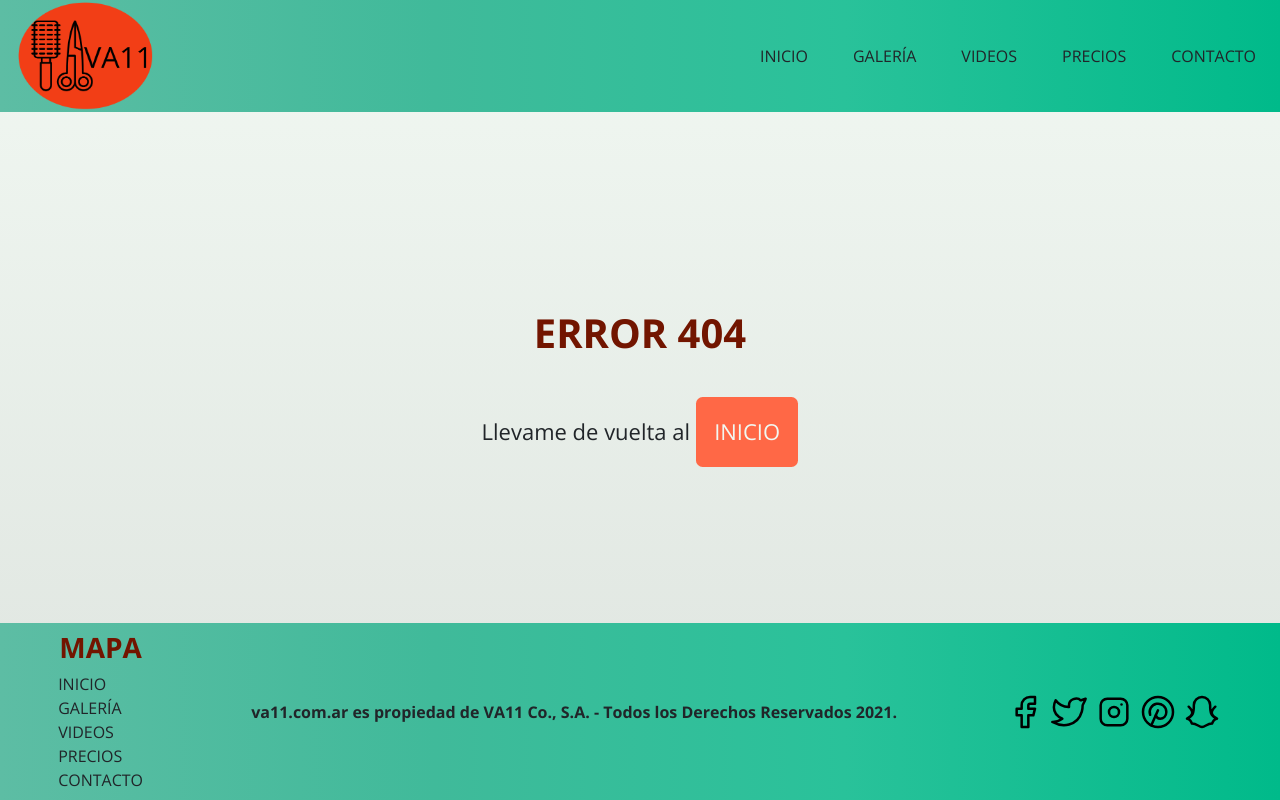
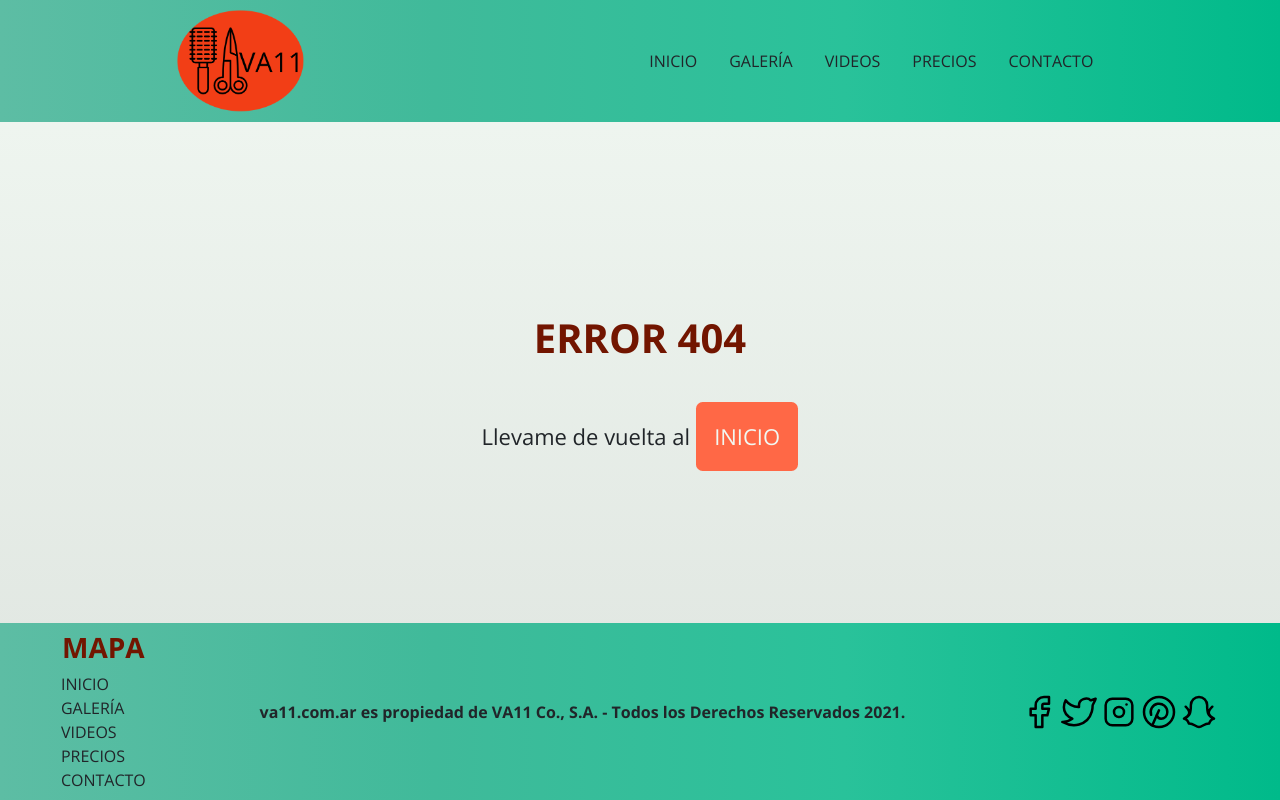
Before and after one commit to Ubelhart/va11Ubelhart, a website: page 404.html in a window 1280 px wide. Drawn offline with nearby package versions, Linux system fonts and the light colour scheme.

Commit message:
OCTAVO COMMIT: HEADER CON MENU HAMBURGUESA Y ALGUNAS CLASES A INGLES

```diff
--- a/404.html
+++ b/404.html
@@ -16,61 +16,57 @@
 <body>
 
   <header>
-    <a class="logo" href="./index.html"><img class="logo__imagen" src="./media/img/logo.png" alt="logo"></a>
-    <nav class="navegador">
-      <ul class="navegador__lista">
-        <li class="navegador__item"><a class="navegador__link" href="./index.html">INICIO</a>
-        </li>
-        <li class="navegador__item"><a class="navegador__link" href="./assets/pages/galeria.html">GALERÍA</a></li>
-        <li class="navegador__item"><a class="navegador__link" href="./assets/pages/videos.html">VIDEOS</a></li>
-        <li class="navegador__item"><a class="navegador__link" href="./assets/pages/precios.html">PRECIOS</a></li>
-        <li class="navegador__item"><a class="navegador__link" href="./assets/pages/contacto.html">CONTACTO</a></li>
-      </ul>
+    <nav class="navbar navbar-expand-md navbar-light navibar">
+      <a class="navbar-brand logo" href="./index.html"><img class="logo__img" src="./media/img/logo.png" alt="logo"></a>
+      <button class="navbar-toggler" type="button" data-bs-toggle="collapse" data-bs-target="#navbarSupportedContent" aria-controls="navbarSupportedContent" aria-expanded="false" aria-label="Toggle navigation">
+        <span class="navbar-toggler-icon"></span>
+      </button>
+      <div class="collapse navbar-collapse navibar__collapse" id="navbarSupportedContent">
+        <ul>
+          <li><a href="./index.html">INICIO</a></li>
+          <li><a href="./pages/galeria.html">GALERÍA</a></li>
+          <li><a href="./pages/videos.html">VIDEOS</a></li>
+          <li><a href="./pages/precios.html">PRECIOS</a></li>
+          <li><a href="./pages/contacto.html">CONTACTO</a></li>
+        </ul>
+    </div>
     </nav>
   </header>
 
 
   <main>
     <h1>ERROR 404</h1>
-    <p>Llevame de vuelta al <button class="boton" href="./index.html">INICIO</button></p>
+    <p>Llevame de vuelta al <button class="button" href="./index.html">INICIO</button></p>
   </main>
 
 
-  <footer class="footer">
-    <div class="mapa">
-      <h3 class="mapa__titulo">MAPA</h3>
+  <footer>
+    <div class="map">
+      <h3>MAPA</h3>
       <ul>
-        <li><a class="mapa__link" href="./index.html">INICIO</a>
-        </li>
-        <li><a class="mapa__link" href="./assets/pages/galeria.html">GALERÍA</a></li>
-        <li><a class="mapa__link" href="./assets/pages/videos.html">VIDEOS</a></li>
-        <li><a class="mapa__link" href="./assets/pages/precios.html">PRECIOS</a></li>
-        <li><a class="mapa__link" href="./assets/pages/contacto.html">CONTACTO</a></li>
+        <li><a href="./index.html">INICIO</a></li>
+        <li><a href="./assets/pages/galeria.html">GALERÍA</a></li>
+        <li><a href="./assets/pages/videos.html">VIDEOS</a></li>
+        <li><a href="./assets/pages/precios.html">PRECIOS</a></li>
+        <li><a href="./assets/pages/contacto.html">CONTACTO</a></li>
       </ul>
     </div>
-    <p class="footer__parrafo">va11.com.ar es propiedad de VA11 Co., S.A. - Todos los Derechos Reservados 2021.</p>
-    <div class="footer__links">
+    <p>va11.com.ar es propiedad de VA11 Co., S.A. - Todos los Derechos Reservados 2021.</p>
+    <div class="links">
       <a href="https://www.facebook.com/">
-        <svg xmlns="http://www.w3.org/2000/svg" class="icon icon-tabler icon-tabler-brand-facebook" width="40"
-          height="40" viewBox="0 0 24 24" stroke-width="1.5" stroke="#000000" fill="none" stroke-linecap="round"
-          stroke-linejoin="round">
+        <svg xmlns="http://www.w3.org/2000/svg" class="icon icon-tabler icon-tabler-brand-facebook" width="40" height="40" viewBox="0 0 24 24" stroke-width="1.5" stroke="#000000" fill="none" stroke-linecap="round" stroke-linejoin="round">
           <path stroke="none" d="M0 0h24v24H0z" fill="none" />
           <path d="M7 10v4h3v7h4v-7h3l1 -4h-4v-2a1 1 0 0 1 1 -1h3v-4h-3a5 5 0 0 0 -5 5v2h-3" />
         </svg>
       </a>
       <a href="https://twitter.com/">
-        <svg xmlns="http://www.w3.org/2000/svg" class="icon icon-tabler icon-tabler-brand-twitter" width="40"
-          height="40" viewBox="0 0 24 24" stroke-width="1.5" stroke="#000000" fill="none" stroke-linecap="round"
-          stroke-linejoin="round">
+        <svg xmlns="http://www.w3.org/2000/svg" class="icon icon-tabler icon-tabler-brand-twitter" width="40" height="40" viewBox="0 0 24 24" stroke-width="1.5" stroke="#000000" fill="none" stroke-linecap="round" stroke-linejoin="round">
           <path stroke="none" d="M0 0h24v24H0z" fill="none" />
-          <path
-            d="M22 4.01c-1 .49 -1.98 .689 -3 .99c-1.121 -1.265 -2.783 -1.335 -4.38 -.737s-2.643 2.06 -2.62 3.737v1c-3.245 .083 -6.135 -1.395 -8 -4c0 0 -4.182 7.433 4 11c-1.872 1.247 -3.739 2.088 -6 2c3.308 1.803 6.913 2.423 10.034 1.517c3.58 -1.04 6.522 -3.723 7.651 -7.742a13.84 13.84 0 0 0 .497 -3.753c-.002 -.249 1.51 -2.772 1.818 -4.013z" />
+          <path d="M22 4.01c-1 .49 -1.98 .689 -3 .99c-1.121 -1.265 -2.783 -1.335 -4.38 -.737s-2.643 2.06 -2.62 3.737v1c-3.245 .083 -6.135 -1.395 -8 -4c0 0 -4.182 7.433 4 11c-1.872 1.247 -3.739 2.088 -6 2c3.308 1.803 6.913 2.423 10.034 1.517c3.58 -1.04 6.522 -3.723 7.651 -7.742a13.84 13.84 0 0 0 .497 -3.753c-.002 -.249 1.51 -2.772 1.818 -4.013z" />
         </svg>
       </a>
       <a href="https://www.instagram.com/">
-        <svg xmlns="http://www.w3.org/2000/svg" class="icon icon-tabler icon-tabler-brand-instagram" width="40"
-          height="40" viewBox="0 0 24 24" stroke-width="1.5" stroke="#000000" fill="none" stroke-linecap="round"
-          stroke-linejoin="round">
+        <svg xmlns="http://www.w3.org/2000/svg" class="icon icon-tabler icon-tabler-brand-instagram" width="40" height="40" viewBox="0 0 24 24" stroke-width="1.5" stroke="#000000" fill="none" stroke-linecap="round" stroke-linejoin="round">
           <path stroke="none" d="M0 0h24v24H0z" fill="none" />
           <rect x="4" y="4" width="16" height="16" rx="4" />
           <circle cx="12" cy="12" r="3" />
@@ -78,9 +74,7 @@
         </svg>
       </a>
       <a href="https://ar.pinterest.com/">
-        <svg xmlns="http://www.w3.org/2000/svg" class="icon icon-tabler icon-tabler-brand-pinterest" width="40"
-          height="40" viewBox="0 0 24 24" stroke-width="1.5" stroke="#000000" fill="none" stroke-linecap="round"
-          stroke-linejoin="round">
+        <svg xmlns="http://www.w3.org/2000/svg" class="icon icon-tabler icon-tabler-brand-pinterest" width="40" height="40" viewBox="0 0 24 24" stroke-width="1.5" stroke="#000000" fill="none" stroke-linecap="round" stroke-linejoin="round">
           <path stroke="none" d="M0 0h24v24H0z" fill="none" />
           <line x1="8" y1="20" x2="12" y2="11" />
           <path d="M10.7 14c.437 1.263 1.43 2 2.55 2c2.071 0 3.75 -1.554 3.75 -4a5 5 0 1 0 -9.7 1.7" />
@@ -88,12 +82,9 @@
         </svg>
       </a>
       <a href="https://www.snapchat.com/">
-        <svg xmlns="http://www.w3.org/2000/svg" class="icon icon-tabler icon-tabler-brand-snapchat" width="40"
-          height="40" viewBox="0 0 24 24" stroke-width="1.5" stroke="#000000" fill="none" stroke-linecap="round"
-          stroke-linejoin="round">
+        <svg xmlns="http://www.w3.org/2000/svg" class="icon icon-tabler icon-tabler-brand-snapchat" width="40" height="40" viewBox="0 0 24 24" stroke-width="1.5" stroke="#000000" fill="none" stroke-linecap="round" stroke-linejoin="round">
           <path stroke="none" d="M0 0h24v24H0z" fill="none" />
-          <path
-            d="M16.882 7.842a4.882 4.882 0 0 0 -9.764 0c0 4.273 -.213 6.409 -4.118 8.118c2 .882 2 .882 3 3c3 0 4 2 6 2s3 -2 6 -2c1 -2.118 1 -2.118 3 -3c-3.906 -1.709 -4.118 -3.845 -4.118 -8.118zm-13.882 8.119c4 -2.118 4 -4.118 1 -7.118m17 7.118c-4 -2.118 -4 -4.118 -1 -7.118" />
+          <path d="M16.882 7.842a4.882 4.882 0 0 0 -9.764 0c0 4.273 -.213 6.409 -4.118 8.118c2 .882 2 .882 3 3c3 0 4 2 6 2s3 -2 6 -2c1 -2.118 1 -2.118 3 -3c-3.906 -1.709 -4.118 -3.845 -4.118 -8.118zm-13.882 8.119c4 -2.118 4 -4.118 1 -7.118m17 7.118c-4 -2.118 -4 -4.118 -1 -7.118" />
         </svg>
       </a>
     </div>
@@ -101,7 +92,6 @@
 
 </body>
 
-<script src="https://cdn.jsdelivr.net/npm/bootstrap@5.0.2/dist/js/bootstrap.bundle.min.js"
-  integrity="sha384-MrcW6ZMFYlzcLA8Nl+NtUVF0sA7MsXsP1UyJoMp4YLEuNSfAP+JcXn/tWtIaxVXM" crossorigin="anonymous"></script>
+<script src="https://cdn.jsdelivr.net/npm/bootstrap@5.0.2/dist/js/bootstrap.bundle.min.js" integrity="sha384-MrcW6ZMFYlzcLA8Nl+NtUVF0sA7MsXsP1UyJoMp4YLEuNSfAP+JcXn/tWtIaxVXM" crossorigin="anonymous"></script>
 
 </html>
--- a/assets/scss/components/_buttons.scss
+++ b/assets/scss/components/_buttons.scss
@@ -1,4 +1,4 @@
-.boton {
+.button {
     padding: $espacio / 1.2;
     border: none;
     border-radius: 0.3em;
--- a/assets/scss/components/_footer.scss
+++ b/assets/scss/components/_footer.scss
@@ -6,7 +6,7 @@ footer {
   align-items: center;
   gap: $espacio / 2;
   padding: $espacio / 2;
-  .mapa {
+  .map {
     h3 {
       margin: 0;
       margin-bottom: $espacio / 4;
--- a/assets/scss/components/_form.scss
+++ b/assets/scss/components/_form.scss
@@ -1,13 +1,13 @@
 form {
   width: 85vw;
   margin: 0 auto;
-  .cuadro{
-    @extend .cuadro__campo;
+  .frame{
+    @extend .frame__field;
     padding: $espacio * 1.5;
     gap: $espacio;
     border: 3px double $colorPrimario;
     border-radius: 0.3em;
-    &__campo {
+    &__field {
       display: flex;
       flex-direction: column;
     }
@@ -15,26 +15,26 @@ form {
       padding: $espacio / 15.8 0;
       border-radius: 0.3em;
     }
-    &__campo--botones {
+    &__field--buttons {
       gap: $espacio;
     }
   }
   @media only screen and (min-width: 768px) {
     width: 70vw;
-    .cuadro__campo--botones {
+    .frame__field--buttons {
       flex-direction: row;
-    }
-    .boton {
-      width: 50%;
+      .button {
+        width: 50%;
+      }
     }
   }
   @media only screen and (min-width: 992px) {
     width: 55vw;
-    .cuadro__campo--botones {
+    .frame__field--buttons {
       justify-content: flex-end;
-    }
-    .boton {
-      width: 25%;
+      .button {
+        width: 25%;
+      }
     }
   }
 }
--- a/assets/scss/components/_header.scss
+++ b/assets/scss/components/_header.scss
@@ -2,19 +2,18 @@ header {
   background: linear-gradient(90deg, rgba(93,189,164,1) 0%, rgba(64,186,154,1) 34%, rgba(41,194,154,1) 66%, rgba(0,186,138,1) 100%);
   position: sticky;
   top: 0;
-  height: 19.5em;
-  display: flex;
-  flex-direction: column;
-  align-items: center;
   z-index: 2;
+  .navibar {
     .logo {
-    height: 7em;
-    &__imagen {
+      height: 8.95em;
+      margin-left: 1em;
+      &__img {
         height: 100%;
       }
     }
-  nav {
-    width: 100%;
+    button {
+      margin-right: 1em;
+    }
     ul {
       text-align: center;
       a {
@@ -23,7 +22,7 @@ header {
         padding: $espacio / 2;
         transition: all 250ms;
       }
-      .activo,
+      .acti,
       a:hover {
         background-color: $colorPrimario;
         color: $colorSecundarioClaro;
@@ -31,29 +30,22 @@ header {
     }
   }
   @media only screen and (min-width: 768px) {
-    height: 7em;
-    flex-direction: row;
+    height: 7.6em;
+    .navibar {
       justify-content: space-between;
-    .logo {
-      margin-left: $espacio;
-    }
-    nav {
-      width: 50%;
-      margin-right: $espacio;
+      &__collapse {
+        flex-grow: 0;
         ul{
           display: flex;
-        justify-content: space-between;
+          .acti,
           a {
             border-radius: .3em;
-        }
-        .activo {
-          border-radius: .3em;
+            margin-right: 1em;
           }
         }
       }
       @media only screen and (min-width: 992px) {
-      nav{
-        width: 40%;
+        justify-content: space-around;
       }
     }
   }
```
Also changed, not shown: index.html (+8 -3 lines), pages/contacto.html (+22 -17 lines), pages/galeria.html (+9 -4 lines), pages/precios.html (+9 -4 lines), pages/videos.html (+9 -4 lines), assets/css/style.css. Lines whose indentation alone changed are shown as unchanged.
